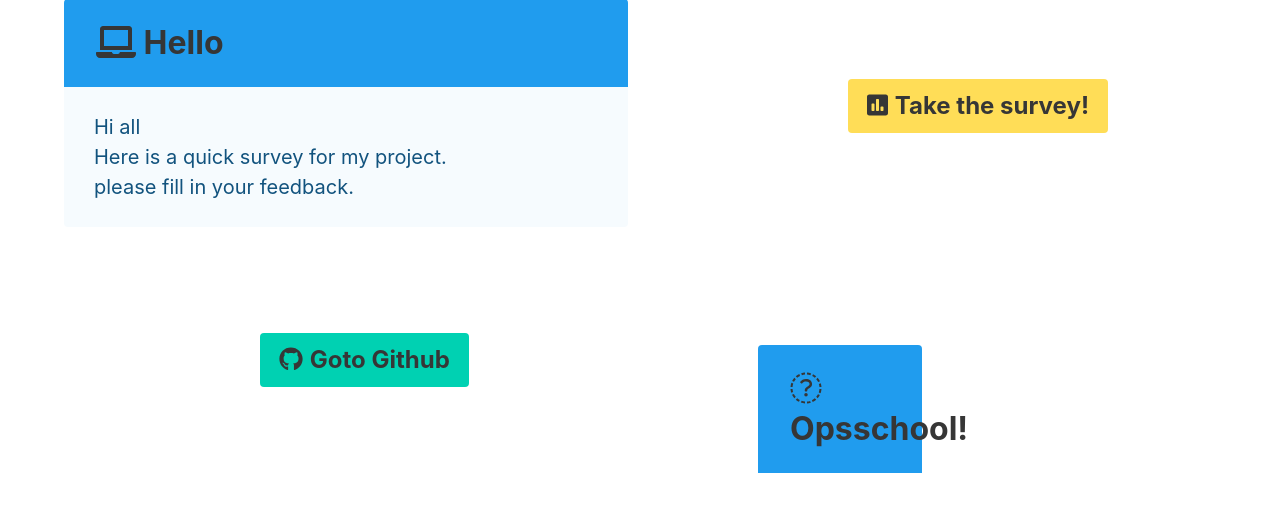
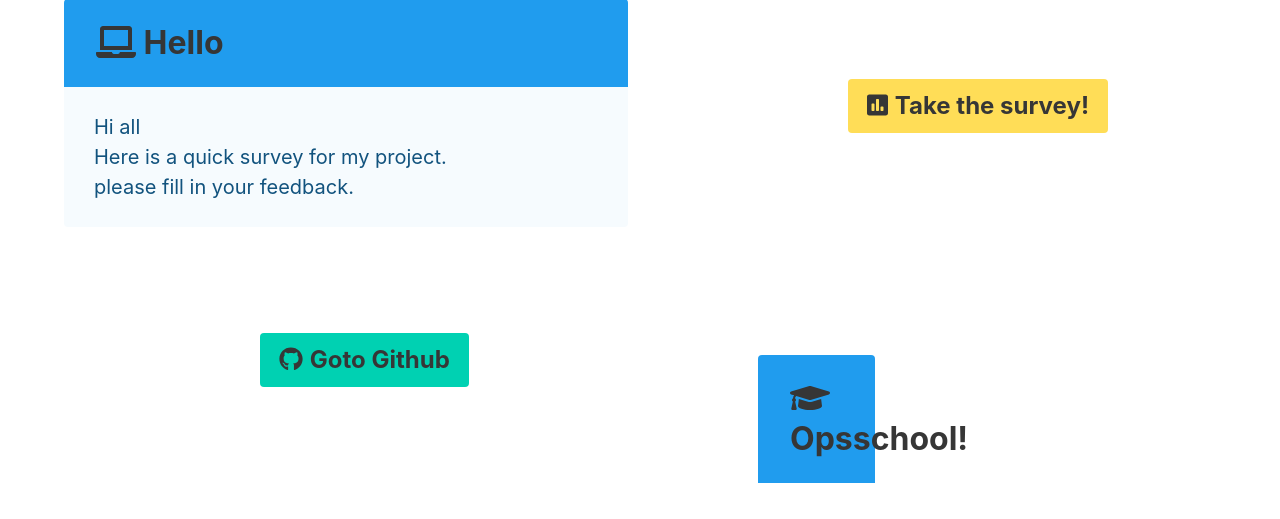
Before and after one commit to eransaban/opsschool-app, a Flask app: page / in a window 1280 px wide. Shown: the part 287-806 px from the top of the page. Before the commit the page ends 760 px from the top, so only its background shows below. Run offline with Flask 2, Linux system fonts and the light colour scheme; some libraries are stand-ins or nearby versions.

Commit message:
Update information.html

```diff
--- a/templates/information.html
+++ b/templates/information.html
@@ -45,10 +45,10 @@
       	</button>
       </div>
       <div class="column is-half">
-	      <div class="column is-4 is-offset-2" style="margin-top: 70px;">
+	      <div class="column is-3 is-offset-2" style="margin-top: 80px;">
 	        <article class="message is-info">
 	          <div class="message-header has-text-dark is-size-3">
-	            <p><i class="fab graduation-cap"></i>  Opsschool!</p>
+	            <p><i class="fas fa-graduation-cap"></i>  Opsschool!</p>
 	          </div>
 	        </article>
 	    </div>
```
